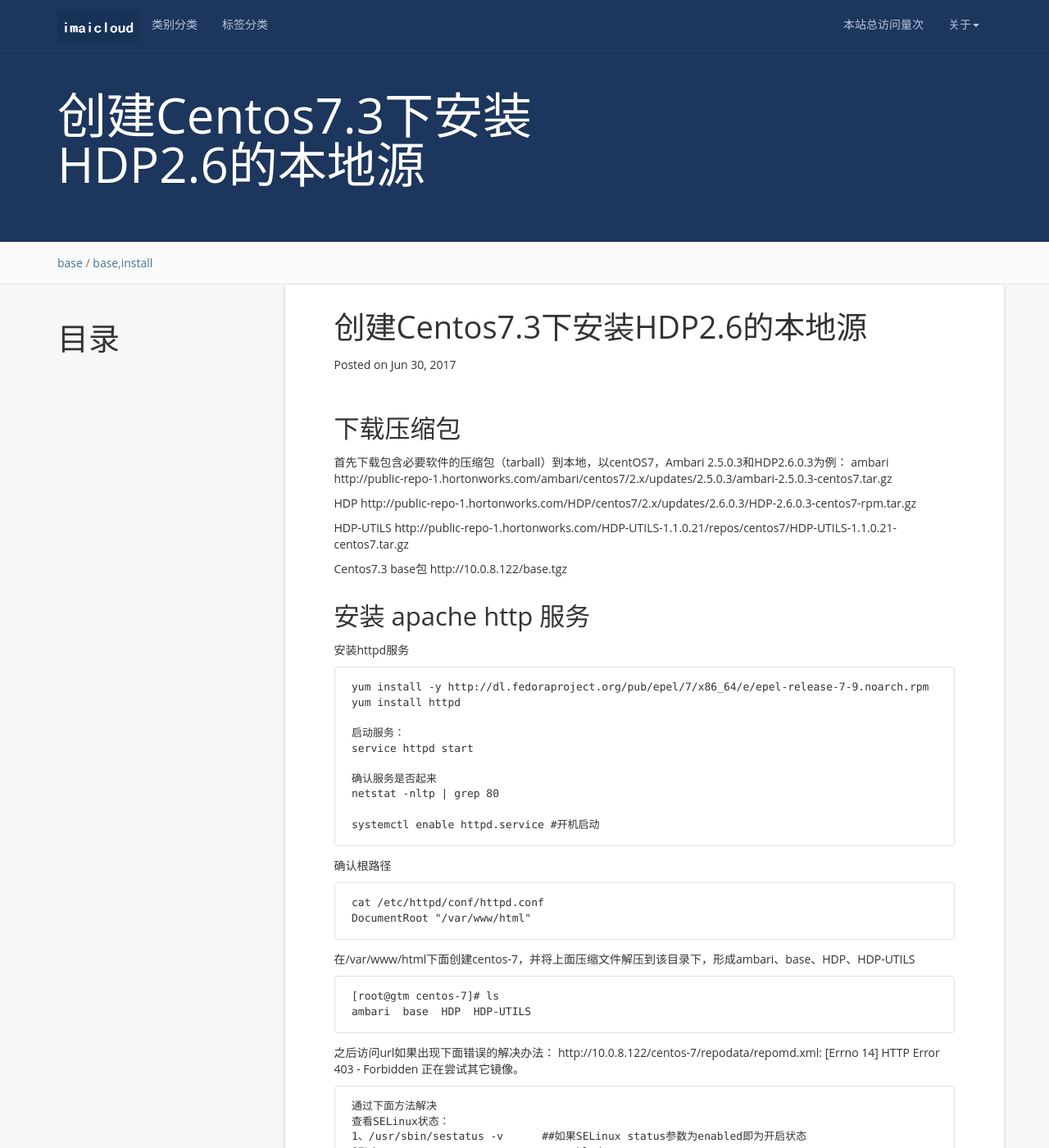
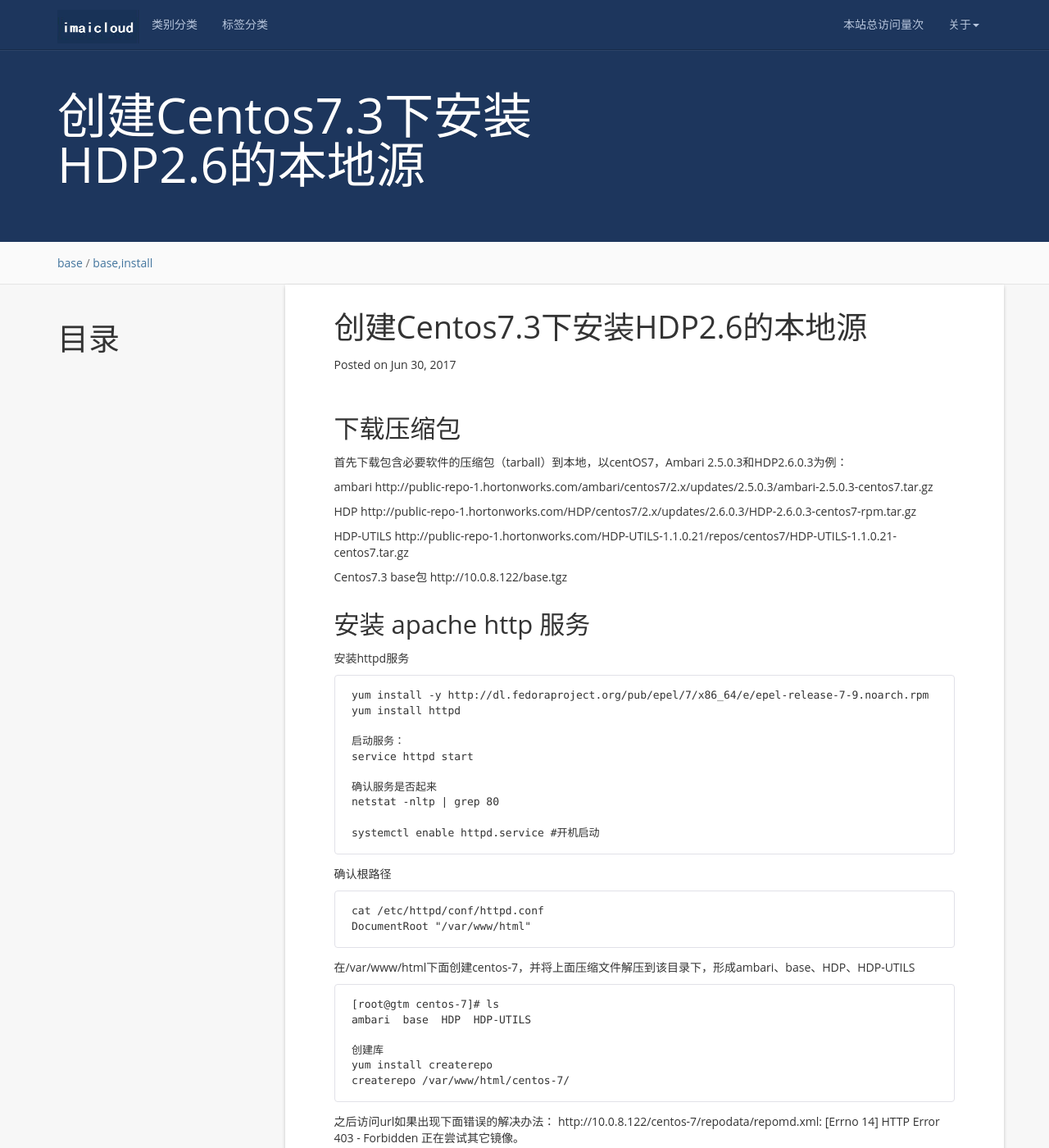
Before and after one commit to zhanglan/blog-1, a Jekyll site: the page built from _posts/2017-06-30-创建Centos7.3下安装HDP2.6的本地源.md, in a window 1280 px wide and 1400 px high. Shown: the whole window at 82% size. Built offline with Jekyll 4.4.1, drawn with Linux system fonts in a browser that asks for light colours; nearby versions of some CDN libraries; comment, search, counter and statistics services are not loaded.

Commit message:
Update 2017-06-30-创建Centos7.3下安装HDP2.6的本地源.md

````diff
--- a/_posts/2017-06-30-创建Centos7.3下安装HDP2.6的本地源.md
+++ b/_posts/2017-06-30-创建Centos7.3下安装HDP2.6的本地源.md
@@ -9,6 +9,7 @@ tag: base,install
 下载压缩包
 ------------------------------------
 首先下载包含必要软件的压缩包（tarball）到本地，以centOS7，Ambari 2.5.0.3和HDP2.6.0.3为例：
+
 ambari
 http://public-repo-1.hortonworks.com/ambari/centos7/2.x/updates/2.5.0.3/ambari-2.5.0.3-centos7.tar.gz
 
@@ -48,6 +49,10 @@ DocumentRoot "/var/www/html"
 ```
 [root@gtm centos-7]# ls
 ambari  base  HDP  HDP-UTILS
+
+创建库
+yum install createrepo
+createrepo /var/www/html/centos-7/
 ```
 
 之后访问url如果出现下面错误的解决办法：
````
